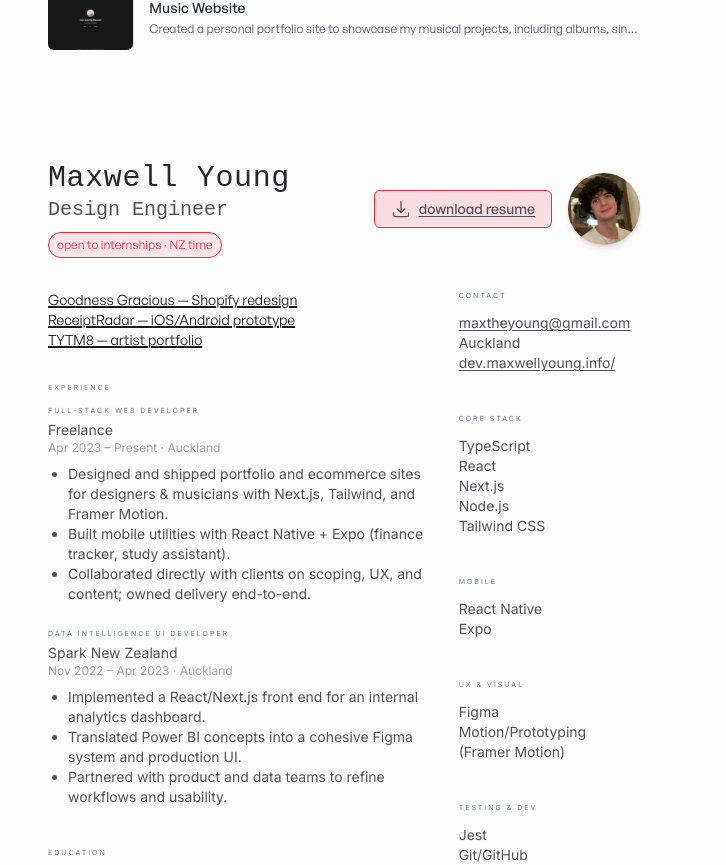
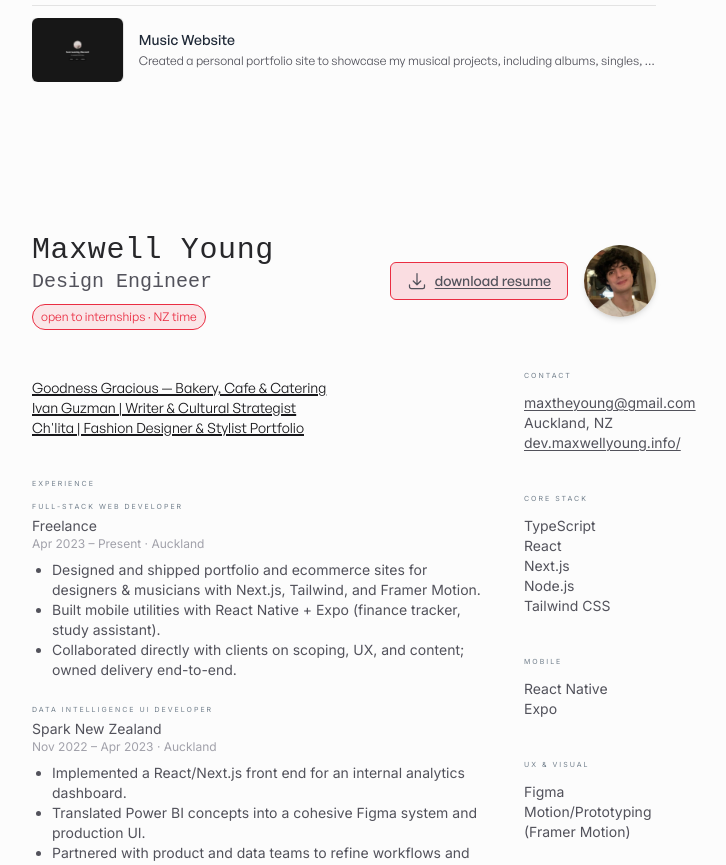
Before and after one commit to maxwellyoung/dev.maxwellyoung.info, a Next.js app: page / in a window 1280 px wide. Shown: the part 1560-2425 px from the top of the page, without its empty margins (296-1022 px from the left). Built offline with nearby package versions, Linux system fonts and the light colour scheme; no server answers.

Commit message:
feat(layout): update global styles for grid layout; enhance resume page structure and remove outdated project pages

```diff
--- a/src/app/globals.css
+++ b/src/app/globals.css
@@ -34,9 +34,9 @@
 
     /* Brockmann-style grid tokens */
     --grid-columns: 12;
-    --grid-gutter: 24px;
+    --grid-gutter: 32px;
     --grid-margin: 24px;
-    --grid-max-width: 640px; /* align with site max width */
+    --grid-max-width: 720px; /* Swiss-influenced wider column set */
     --baseline: 8px;
   }
 
--- a/src/app/page.tsx
+++ b/src/app/page.tsx
@@ -39,9 +39,10 @@ export default function Home() {
   };
 
   return (
-    <div className="min-h-screen text-zinc-900 dark:text-white p-4 md:p-8 flex flex-col justify-between overflow-x-hidden">
-      <main className="w-full max-w-full md:max-w-2xl mx-auto space-y-8 overflow-y-auto scroll-smooth overflow-x-hidden">
-        <section className="flex flex-col justify-center items-start min-h-screen space-y-8 p-4 md:p-8">
+    <div className="min-h-screen text-zinc-900 dark:text-white py-6 md:py-8 flex flex-col justify-between overflow-x-hidden">
+      <main className="container-grid space-y-16 overflow-y-auto scroll-smooth overflow-x-hidden">
+        <section className="min-h-screen grid-12 py-4 md:py-8">
+          <div className="col-span-12 lg:col-span-9 flex flex-col justify-center items-start space-y-8">
             <header className="mb-12">
               <a
                 href="/"
@@ -91,10 +92,11 @@ export default function Home() {
                 purposeful, unobtrusive, and built to endure.
               </p>
               <p className="text-zinc-500 dark:text-zinc-400">
-              Educated in Computer Science at Auckland University of Technology,
-              majoring in Software Development and Data Science, he has worked
-              as a UI Developer at Spark New Zealand and is a graduate of the
-              Web Development Bootcamp at Dev Academy Aotearoa.
+                Educated in Computer Science at Auckland University of
+                Technology, majoring in Software Development and Data Science,
+                he has worked as a UI Developer at Spark New Zealand and is a
+                graduate of the Web Development Bootcamp at Dev Academy
+                Aotearoa.
               </p>
               <p className="text-zinc-500 dark:text-zinc-400">
                 <Link
@@ -120,6 +122,7 @@ export default function Home() {
                 </Link>
               </p>
             </div>
+          </div>
         </section>
         <section id="projects">
           <ProjectsShowcase />
--- /dev/null
+++ b/src/app/resume/layout.tsx
@@ -0,0 +1,24 @@
+import type { Metadata } from "next";
+
+export const metadata: Metadata = {
+  title: "Resume — Maxwell Young",
+  description: "Resume of Maxwell Young, Design Engineer.",
+  openGraph: {
+    title: "Resume — Maxwell Young",
+    description: "Resume of Maxwell Young, Design Engineer.",
+    type: "profile",
+  },
+  twitter: {
+    card: "summary",
+    title: "Resume — Maxwell Young",
+    description: "Resume of Maxwell Young, Design Engineer.",
+  },
+};
+
+export default function ResumeLayout({
+  children,
+}: {
+  children: React.ReactNode;
+}) {
+  return <>{children}</>;
+}
--- a/src/app/resume/page.tsx
+++ b/src/app/resume/page.tsx
@@ -2,13 +2,14 @@
 
 import Image from "next/image";
 import Link from "next/link";
-import Head from "next/head";
-import { useCallback, useEffect, useState } from "react";
+// head tags for this route are handled in src/app/resume/head.tsx
+import { useCallback, useEffect, useMemo, useState } from "react";
 import { motion, AnimatePresence, useReducedMotion } from "framer-motion";
 import { resumeData } from "@/lib/resumeData";
 import { ExperienceItem } from "@/components/ExperienceItem";
 import { EducationItem } from "@/components/EducationItem";
 import { SkillCategory } from "@/components/SkillCategory";
+import { projects } from "@/lib/projectsData";
 
 export default function Resume() {
   const [isImageEnlarged, setIsImageEnlarged] = useState(false);
@@ -31,30 +32,19 @@ export default function Resume() {
     return () => window.removeEventListener("keydown", onKey);
   }, [isImageEnlarged, closeModal]);
 
+  const selectedWork = useMemo(() => {
+    return projects
+      .filter((p) => Boolean(p.link))
+      .slice(0, 3)
+      .map((p) => ({ title: p.name, href: p.link as string }));
+  }, []);
+
   return (
-    <div className="relative w-full py-6">
-      <Head>
-        <script
-          type="application/ld+json"
-          dangerouslySetInnerHTML={{
-            __html: JSON.stringify({
-              "@context": "https://schema.org",
-              "@type": "Person",
-              name: "Maxwell Young",
-              jobTitle: "Design Engineer",
-              url: "https://dev.maxwellyoung.info/",
-              email: "mailto:maxtheyoung@gmail.com",
-              sameAs: [
-                "https://github.com/maxwellyoung",
-                "https://www.linkedin.com/in/maxwell-young-a55032125/",
-              ],
-            }),
-          }}
-        />
-      </Head>
+    <div className="relative w-full py-8">
+      {/* head content moved to /resume/head.tsx */}
       <div className="container-grid w-full">
         {/* header */}
-        <header className="flex flex-col sm:flex-row sm:justify-between sm:items-center gap-4 mb-6">
+        <header className="flex flex-col sm:flex-row sm:justify-between sm:items-center gap-8 mb-8">
           <div>
             <h1 className="text-3xl font-medium dark:text-zinc-100 text-zinc-800 font-roboto-mono">
               {resumeData.name}
@@ -132,13 +122,19 @@ export default function Resume() {
         {/* body */}
         <div className="grid-12 gap-y-8">
           {/* left / main */}
-          <main className="col-span-12 lg:col-span-8 order-2 lg:order-1 max-w-prose">
-            {/* Selected work strip */}
-            {resumeData?.selectedWork && resumeData.selectedWork.length > 0 && (
-              <ul className="mt-2 mb-6 text-sm underline">
-                {resumeData.selectedWork.map((work, idx) => (
+          <main className="col-span-12 lg:col-span-9 order-2 lg:order-1 max-w-prose">
+            {/* Selected work strip (auto from projectsData) */}
+            {selectedWork.length > 0 && (
+              <ul className="mt-4 mb-8 text-sm underline">
+                {selectedWork.map((work, idx) => (
                   <li key={`${work.title}-${idx}`}>
-                    <Link href={work.href}>{work.title}</Link>
+                    <a
+                      href={work.href}
+                      target="_blank"
+                      rel="noopener noreferrer"
+                    >
+                      {work.title}
+                    </a>
                   </li>
                 ))}
               </ul>
@@ -171,7 +167,7 @@ export default function Resume() {
           </main>
 
           {/* right / sidebar */}
-          <aside className="col-span-12 lg:col-span-4 order-1 lg:order-2">
+          <aside className="col-span-12 lg:col-span-3 order-1 lg:order-2">
             <div className="mt-8 lg:mt-0">
               <div>
                 <span className="resume-label">Contact</span>
--- a/src/app/work/goodness-gracious/page.tsx
+++ /dev/null
@@ -1,40 +0,0 @@
-import type { Metadata } from "next";
-import Link from "next/link";
-
-export const metadata: Metadata = {
-  title: "Goodness Gracious — Shopify redesign",
-  description: "Selected work: lean case study for a Shopify redesign.",
-  openGraph: {
-    title: "Goodness Gracious — Shopify redesign",
-    description: "Selected work: lean case study for a Shopify redesign.",
-    type: "article",
-  },
-  twitter: {
-    card: "summary",
-    title: "Goodness Gracious — Shopify redesign",
-    description: "Selected work: lean case study for a Shopify redesign.",
-  },
-};
-
-export default function Page() {
-  return (
-    <div className="relative w-full p-6 flex flex-col items-center">
-      <div className="max-w-2xl w-full">
-        <h1 className="text-2xl font-medium dark:text-zinc-100 text-zinc-800 font-roboto-mono">
-          Goodness Gracious — Shopify redesign
-        </h1>
-        <p className="mt-3 text-sm dark:text-zinc-400 text-zinc-700 font-inter">
-          Lightweight case overview. Goals: faster browse-to-checkout, clearer menu, brand-true visuals. Stack: Next.js, Tailwind, Shopify storefront.
-        </p>
-        <ul className="mt-4 text-sm list-disc pl-5 dark:text-zinc-400 text-zinc-700 font-inter">
-          <li>Re-structured nav; simplified product taxonomy.</li>
-          <li>Optimized images and layout for Core Web Vitals.</li>
-          <li>Accessible, keyboard-friendly cart interactions.</li>
-        </ul>
-        <div className="mt-6 text-sm underline">
-          <Link href="/resume">Back to resume</Link>
-        </div>
-      </div>
-    </div>
-  );
-}
--- a/src/app/work/receiptradar/page.tsx
+++ /dev/null
@@ -1,40 +0,0 @@
-import type { Metadata } from "next";
-import Link from "next/link";
-
-export const metadata: Metadata = {
-  title: "ReceiptRadar — iOS/Android prototype",
-  description: "Selected work: cross-platform prototype built with React Native/Expo.",
-  openGraph: {
-    title: "ReceiptRadar — iOS/Android prototype",
-    description: "Selected work: cross-platform prototype built with React Native/Expo.",
-    type: "article",
-  },
-  twitter: {
-    card: "summary",
-    title: "ReceiptRadar — iOS/Android prototype",
-    description: "Selected work: cross-platform prototype built with React Native/Expo.",
-  },
-};
-
-export default function Page() {
-  return (
-    <div className="relative w-full p-6 flex flex-col items-center">
-      <div className="max-w-2xl w-full">
-        <h1 className="text-2xl font-medium dark:text-zinc-100 text-zinc-800 font-roboto-mono">
-          ReceiptRadar — iOS/Android prototype
-        </h1>
-        <p className="mt-3 text-sm dark:text-zinc-400 text-zinc-700 font-inter">
-          Prototype for quick capture and categorization of receipts. Focus: camera UX, offline-first data model, and shareable exports.
-        </p>
-        <ul className="mt-4 text-sm list-disc pl-5 dark:text-zinc-400 text-zinc-700 font-inter">
-          <li>Built with React Native + Expo; rapid iteration cadence.</li>
-          <li>Local-first storage; sync model designed for future expansion.</li>
-          <li>Gesture-first interactions; haptics tuned for task completion.</li>
-        </ul>
-        <div className="mt-6 text-sm underline">
-          <Link href="/resume">Back to resume</Link>
-        </div>
-      </div>
-    </div>
-  );
-}
--- a/src/app/work/tytm8/page.tsx
+++ /dev/null
@@ -1,40 +0,0 @@
-import type { Metadata } from "next";
-import Link from "next/link";
-
-export const metadata: Metadata = {
-  title: "TYTM8 — artist portfolio",
-  description: "Selected work: minimalist artist portfolio with fast-first UX.",
-  openGraph: {
-    title: "TYTM8 — artist portfolio",
-    description: "Selected work: minimalist artist portfolio with fast-first UX.",
-    type: "article",
-  },
-  twitter: {
-    card: "summary",
-    title: "TYTM8 — artist portfolio",
-    description: "Selected work: minimalist artist portfolio with fast-first UX.",
-  },
-};
-
-export default function Page() {
-  return (
-    <div className="relative w-full p-6 flex flex-col items-center">
-      <div className="max-w-2xl w-full">
-        <h1 className="text-2xl font-medium dark:text-zinc-100 text-zinc-800 font-roboto-mono">
-          TYTM8 — artist portfolio
-        </h1>
-        <p className="mt-3 text-sm dark:text-zinc-400 text-zinc-700 font-inter">
-          Ultra-lean portfolio prioritizing readability, fast loads, and clean typography. Details are progressively disclosed to keep focus.
-        </p>
-        <ul className="mt-4 text-sm list-disc pl-5 dark:text-zinc-400 text-zinc-700 font-inter">
-          <li>One-line titles with hover-revealed descriptions.</li>
-          <li>Next.js + Tailwind; strong Lighthouse scores.</li>
-          <li>Subtle motion only where it aides comprehension.</li>
-        </ul>
-        <div className="mt-6 text-sm underline">
-          <Link href="/resume">Back to resume</Link>
-        </div>
-      </div>
-    </div>
-  );
-}
--- a/src/components/LayoutDiagnostics.tsx
+++ b/src/components/LayoutDiagnostics.tsx
@@ -54,6 +54,36 @@ export default function LayoutDiagnostics() {
     };
   }, [showLayoutScan]);
 
+  useEffect(() => {
+    // lightweight grid tuner via query params
+    const setVar = (name: string, value?: string | null) => {
+      if (!value) return;
+      const root = document.documentElement;
+      const num = Number(value);
+      if (!Number.isNaN(num)) {
+        root.style.setProperty(name, `${num}px`);
+      } else {
+        // allow presets: narrow, default, wide
+        if (name === "--grid-max-width") {
+          const preset = value.toLowerCase();
+          if (preset === "narrow") root.style.setProperty(name, "640px");
+          if (preset === "wide") root.style.setProperty(name, "960px");
+          if (preset === "xl") root.style.setProperty(name, "1120px");
+        }
+      }
+    };
+    setVar("--grid-max-width", params.get("grid"));
+    setVar("--grid-gutter", params.get("gutter"));
+    setVar("--baseline", params.get("baseline"));
+    const cols = params.get("cols");
+    if (cols && !Number.isNaN(Number(cols))) {
+      document.documentElement.style.setProperty(
+        "--grid-columns",
+        String(Number(cols))
+      );
+    }
+  }, [params]);
+
   if (!showGrid) return null;
 
   return (
--- a/src/components/ProjectDetails.tsx
+++ b/src/components/ProjectDetails.tsx
@@ -30,11 +30,9 @@ export function ProjectDetails({
           className="bg-white dark:bg-neutral-800 bg-opacity-70 backdrop-blur-sm rounded-xl p-6 shadow-lg"
         >
           {project.screenshots && project.screenshots.length > 0 && (
-            <div
-              className="relative cursor-pointer mb-5"
-              onClick={onCarouselOpen}
-            >
-              <div className="relative w-full aspect-[16/9] overflow-hidden rounded-xl ring-1 ring-black/5 dark:ring-white/10">
+            <div className="grid-12 gap-4 mb-5">
+              <div className="col-span-12" onClick={onCarouselOpen}>
+                <div className="relative w-full aspect-[16/9] overflow-hidden rounded-xl ring-1 ring-black/5 dark:ring-white/10 cursor-pointer">
                   <Image
                     src={project.screenshots[0]}
                     alt={`${project.name} screenshot`}
@@ -43,12 +41,13 @@ export function ProjectDetails({
                     className="object-cover"
                     priority
                   />
-              </div>
                   {project.screenshots.length > 1 && (
                     <div className="absolute bottom-3 right-3 bg-black/70 text-white px-2 py-1 rounded-full text-xs">
                       +{project.screenshots.length - 1}
                     </div>
                   )}
+                </div>
+              </div>
             </div>
           )}
           <h2 className="text-[22px] md:text-[24px] font-medium leading-tight text-gray-800 dark:text-gray-100">
--- a/src/lib/resumeData.ts
+++ b/src/lib/resumeData.ts
@@ -28,21 +28,16 @@ export const resumeData: ResumeData = {
   availability: "open to internships · NZ time",
   contact: {
     email: "maxtheyoung@gmail.com",
-    location: "Auckland",
+    location: "Auckland, NZ",
     website: "https://dev.maxwellyoung.info/",
     github: "https://github.com/maxwellyoung",
     linkedin: "https://www.linkedin.com/in/maxwell-young-a55032125/",
   },
   selectedWork: [
     {
-      title: "Goodness Gracious — Shopify redesign",
-      href: "/work/goodness-gracious",
+      title: "Goodness Gracious — site",
+      href: "https://goodnessgracious.co.nz/",
     },
-    {
-      title: "ReceiptRadar — iOS/Android prototype",
-      href: "/work/receiptradar",
-    },
-    { title: "TYTM8 — artist portfolio", href: "/work/tytm8" },
   ],
   experience: [
     {
```
Also changed, not shown: src/app/resume/head.tsx (line endings or trailing spaces). Lines whose indentation alone changed are shown as unchanged.
